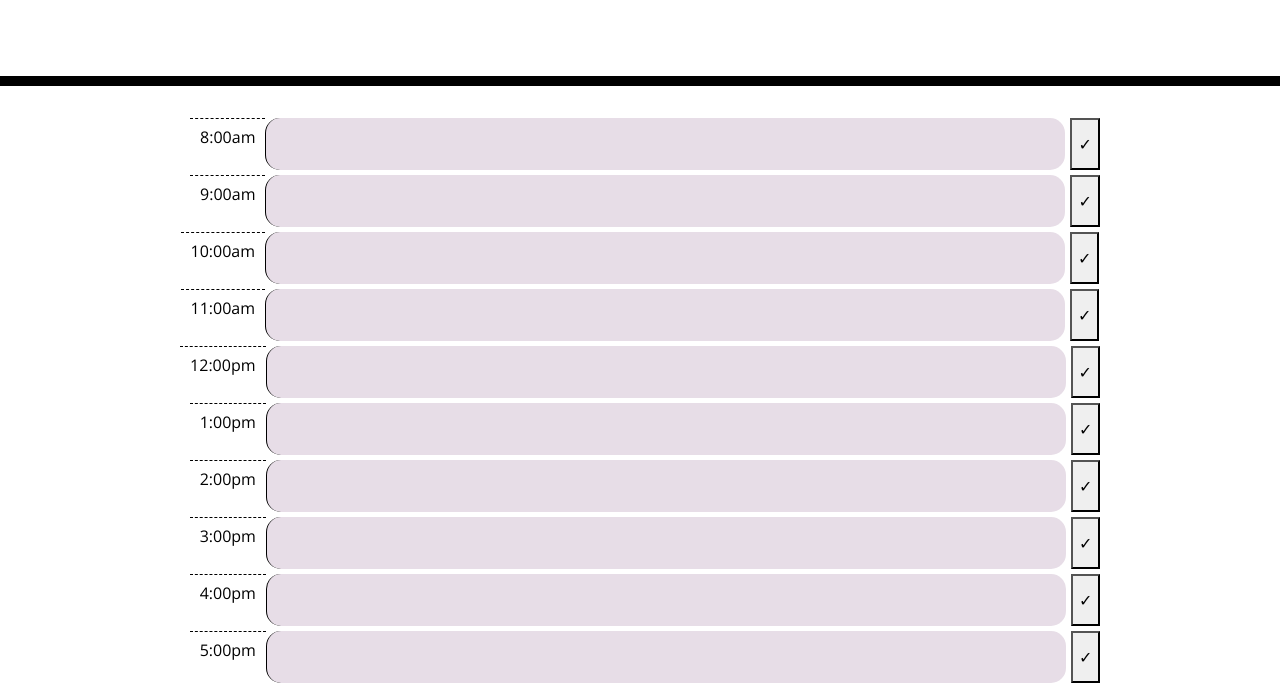
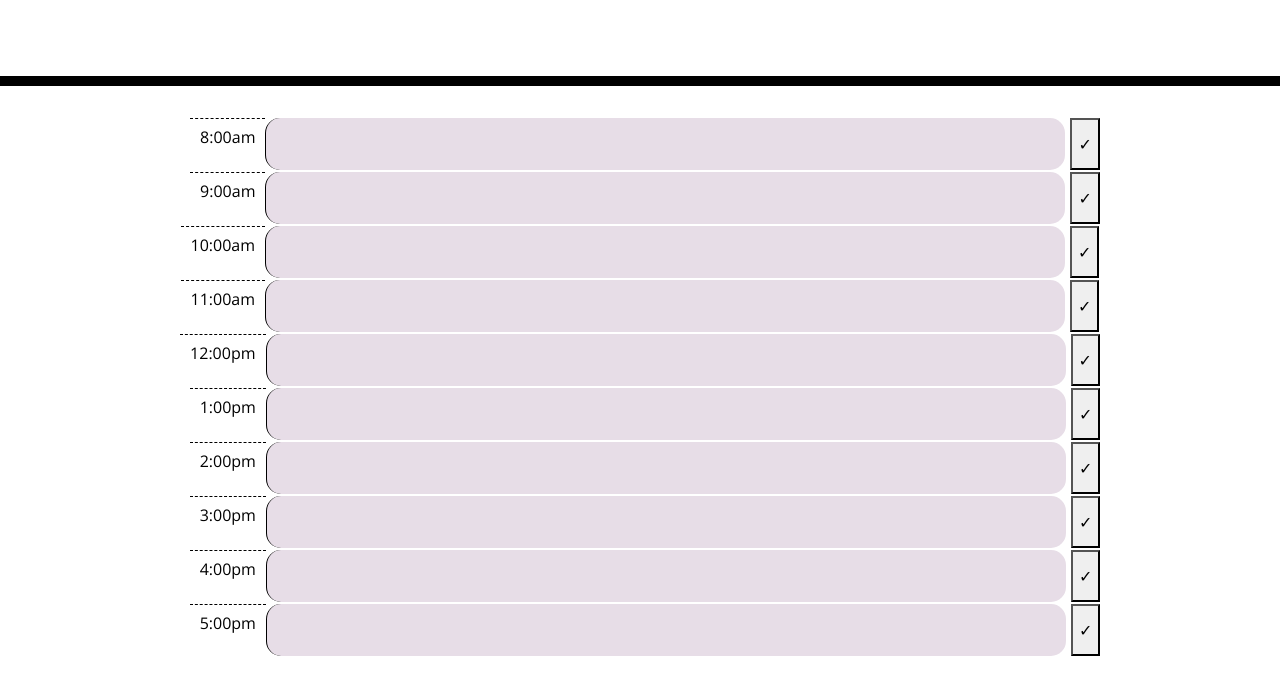
Before and after one commit to jace0fbass/work-day-scheduler, a plain HTML site: page develop/index.html in a window 1280 px wide. Shown: the part 182-870 px from the top of the page. After the commit the page ends 840 px from the top, so only its background shows below. Drawn offline with nearby package versions, Linux system fonts and the light colour scheme.

Commit message:
I have edited the styling in the style.css file.

```diff
--- a/develop/style.css
+++ b/develop/style.css
@@ -87,5 +87,5 @@ textarea {
 }
 
 #hour8, #hour9, #hour10, #hour11, #hour12, #hour13, #hour14, #hour15, #hour16, #hour17 {
-  padding-bottom: 5px;
+  padding-bottom: 2px;
 }
```
